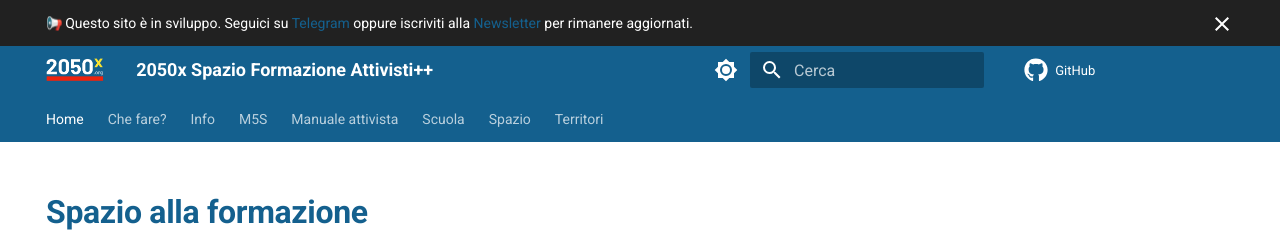
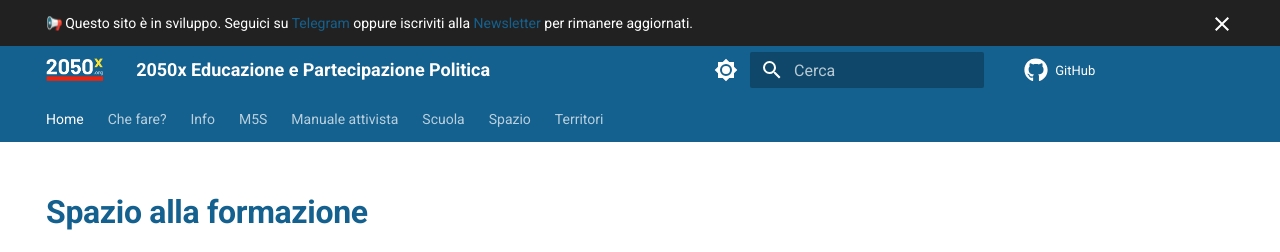
Before and after one commit to 2050x/2050x.github.io, an MkDocs documentation site: the page built from docs/index.md, in a window 1280 px wide. Shown: the top 252 px of the page. Built offline with MkDocs 1.6.1 and Material for MkDocs 9.7.7, drawn with Linux system fonts in a browser that asks for light colours; emoji names are drawn with the system emoji font; comment, search, counter and statistics services are not loaded.

Commit message:
site title

```diff
--- a/mkdocs.yml
+++ b/mkdocs.yml
@@ -1,4 +1,4 @@
-site_name: 2050x Spazio Formazione Attivisti++
+site_name: 2050x Educazione e Partecipazione Politica
 site_url: https://2050x.org
 site_author: Stefano Cecere & M5S++
 site_description: 2050x è uno spazio formativo di cittadini attivi che vogliono migliorarsi per migliorare il mondo, possibilmente entro il 2050
```
